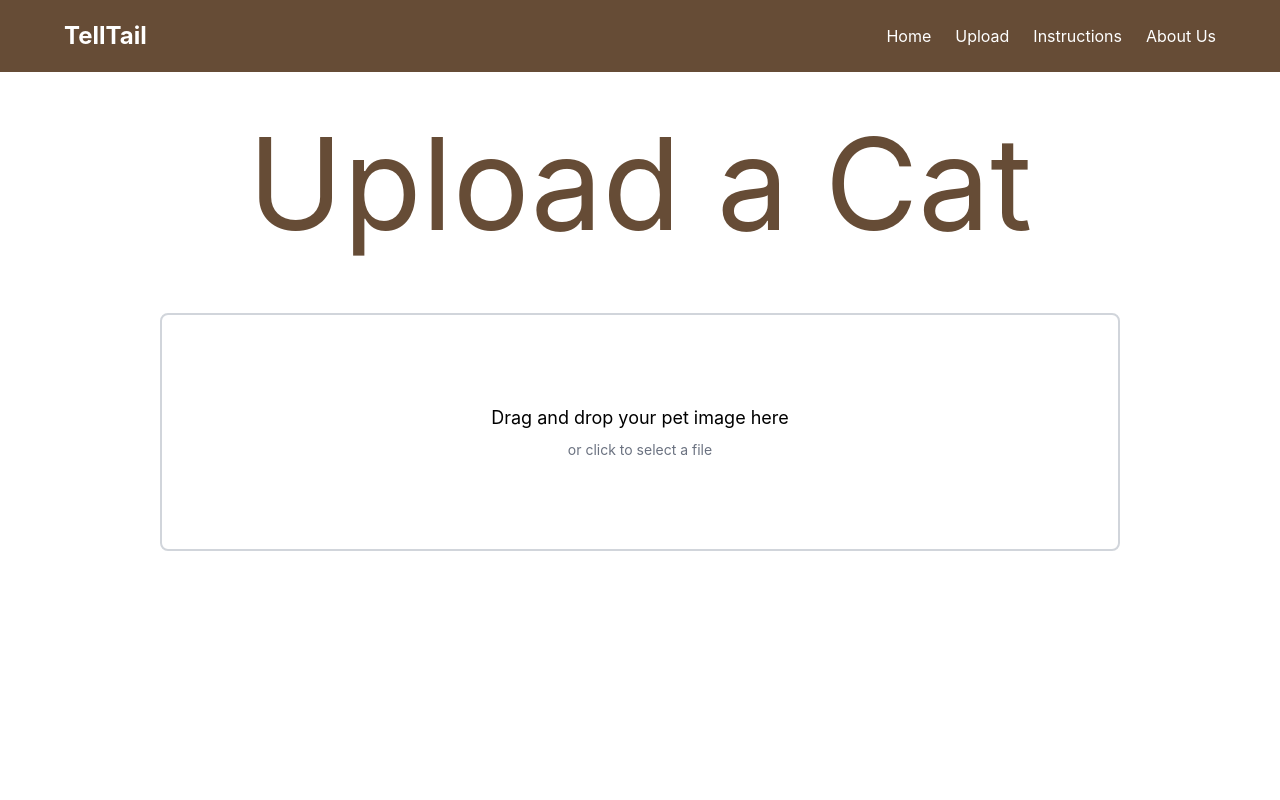
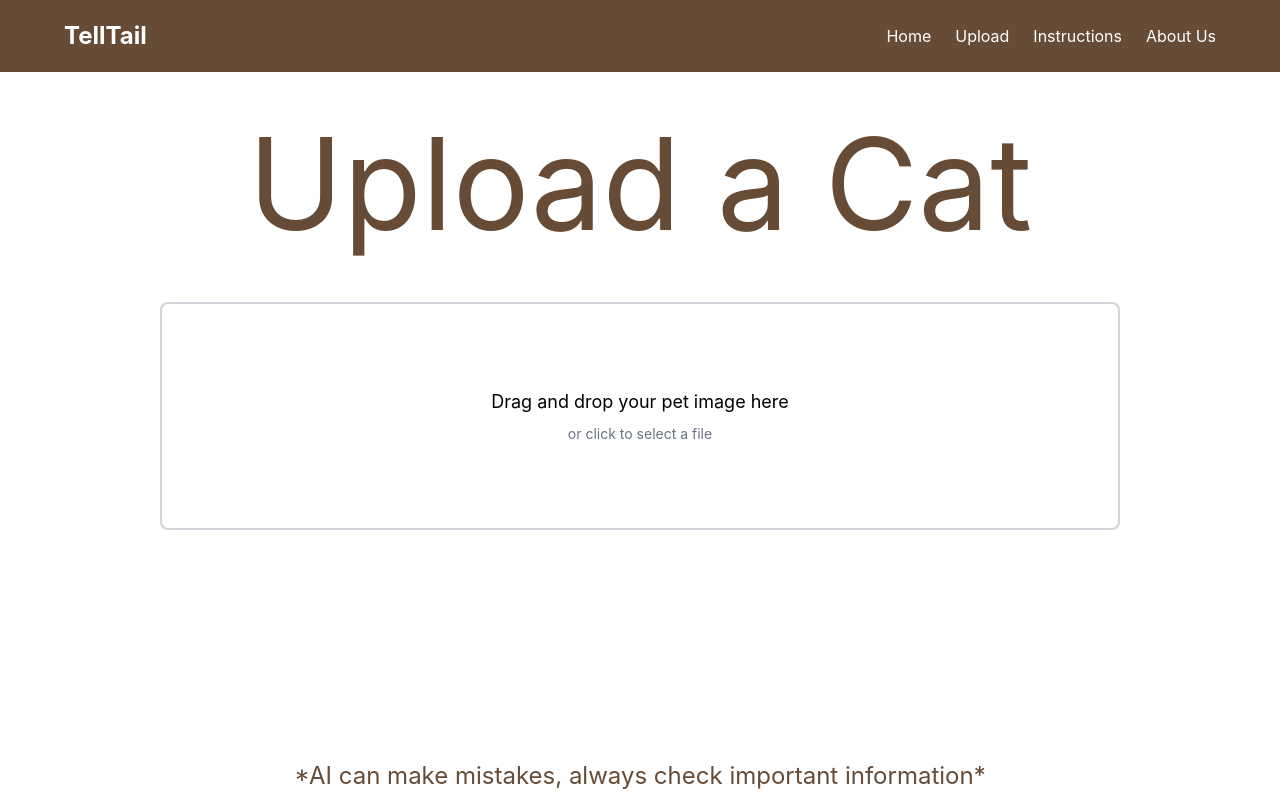
Before and after one commit to HackerManOSU/TellTail, a React (Vite) app in the folder frontend/: page /upload/cat in a window 1280 px wide. Built offline with nearby package versions, Linux system fonts and the light colour scheme.

Commit message:
Added disclaimer to upload pages

```diff
--- a/frontend/src/components/Drop Page/DropPage.tsx
+++ b/frontend/src/components/Drop Page/DropPage.tsx
@@ -20,6 +20,8 @@ const DropPage: React.FC<DropPageProps> = ({ title }) => {
       <div className='w-full h-full flex items-center justify-center'>
         {(title == "Cat") ? <CatDropField /> : <DogDropField />}
       </div>
+
+      <h3 className='text-2xl text-primary'>*AI can make mistakes, always check important information*</h3>
     </div>
   )
 }
```
